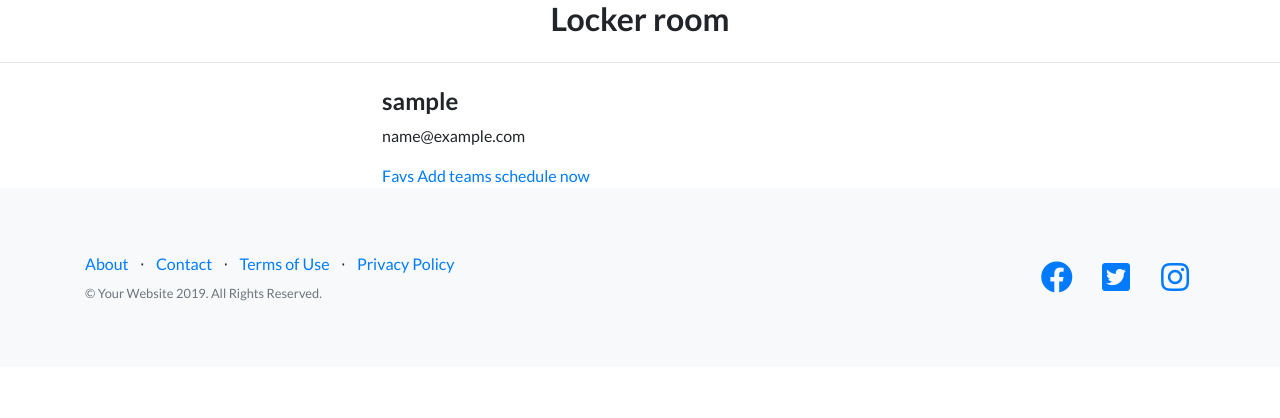
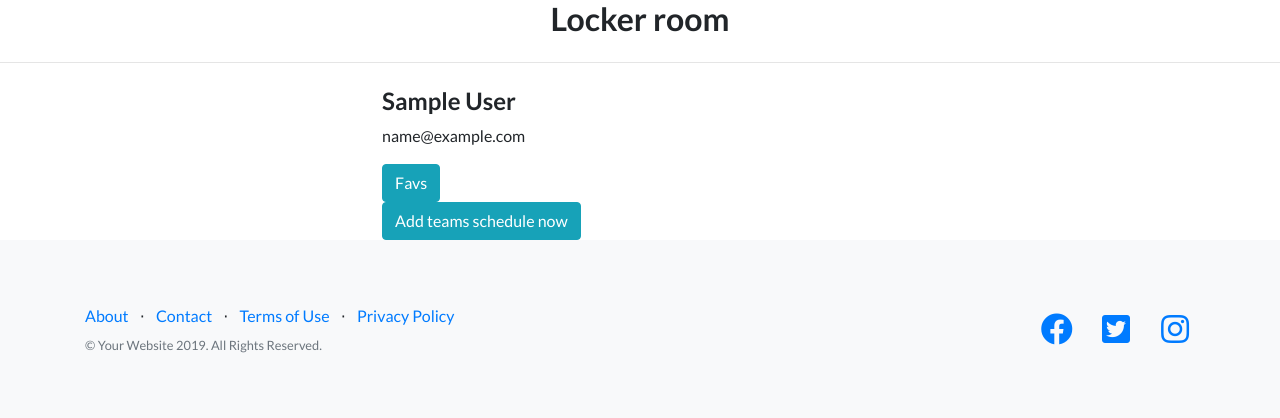
Before and after one commit to pabissonnier/nba_schedule_2_Google_Agenda, a Django app: page /profile/ in a window 1280 px wide. Shown: the part 72-490 px from the top of the page. Run offline with Django 3.2, Linux system fonts and the light colour scheme; the visitor is signed in with stand-in values (Sample User, id 1); some libraries are stand-ins or nearby versions.

Commit message:
update on upload page

```diff
--- a/templates/mainapp/upload.html
+++ b/templates/mainapp/upload.html
@@ -63,13 +63,13 @@
     {% endif %}
     <div class="container-fluid p-0 text-center">
       <div class="row no-gutters justify-content-center">
-          <div class="col-lg-10 order-lg-1 my-auto showcase-text">
+          <div class="col-lg-10 my-auto showcase-text">
             <h1>Pick the team(s) you want to follow</h1>
               <form action="{% url 'upload' %}" method="get" id="team_form">
                   <div class="row">
                       <div class="col-lg-6">
                           <h2>Eastern conference</h2>
-                          <ul class="row h-250 align-items-center justify-content-center text-center">
+                          <div class="row h-250 align-items-center justify-content-center text-center">
                               {% for e_team in e_teams %}
                                   <ul>
                                       <li>
@@ -78,6 +78,7 @@
                                       </li>
                                   </ul>
                               {%  endfor %}
+                          </div>
                           </div>
                       </div>
                       <div class="col-lg-6">
--- a/templates/users/profile.html
+++ b/templates/users/profile.html
@@ -71,15 +71,17 @@
         <div class="col-md-5">
             <div class="profile-bloc">
                 <div class="profile-text-bloc">
-                   <h4>{{ user.username }}</h4>
+                   <h4>{{ user.first_name|title }} {{ user.last_name|title }}</h4>
                     <p>{{ user.email }}</p>
-                    <a href="/favs" id="favs">Favs</a>
+                    <a href="/favs" id="favs"><button class="btn btn-info">Favs</button></a>
                     {%  if user in product.favorites.all %}
                         <form action='{%  url 'remove-calendar' %}'>
-                            <button name="rm-calendar" type="submit" class="btn btn-secondary btn-xs js-scroll-trigger">Remove calendar</button>
+                            <button name="rm-calendar" type="submit" class="btn btn-info">Remove calendar</button>
                         </form>
                     {% else %}
-                        <a href="/upload" id="upload">Add teams schedule now</a>
+                        <div>
+                            <a href="/upload" id="upload"><button class="btn btn-info">Add teams schedule now</button></a>
+                        </div>
                     {% endif %}
                 </div>
             </div>
```
